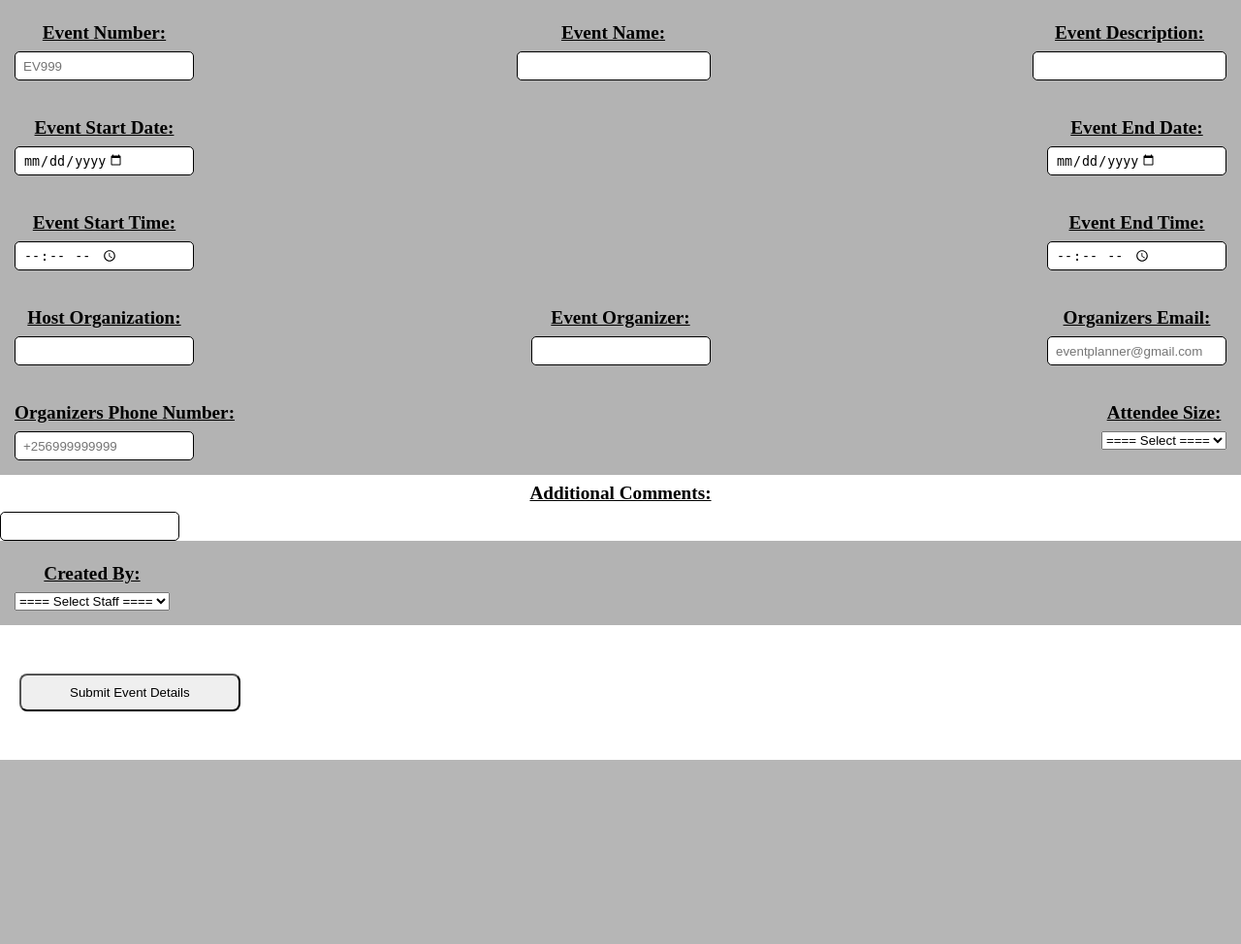
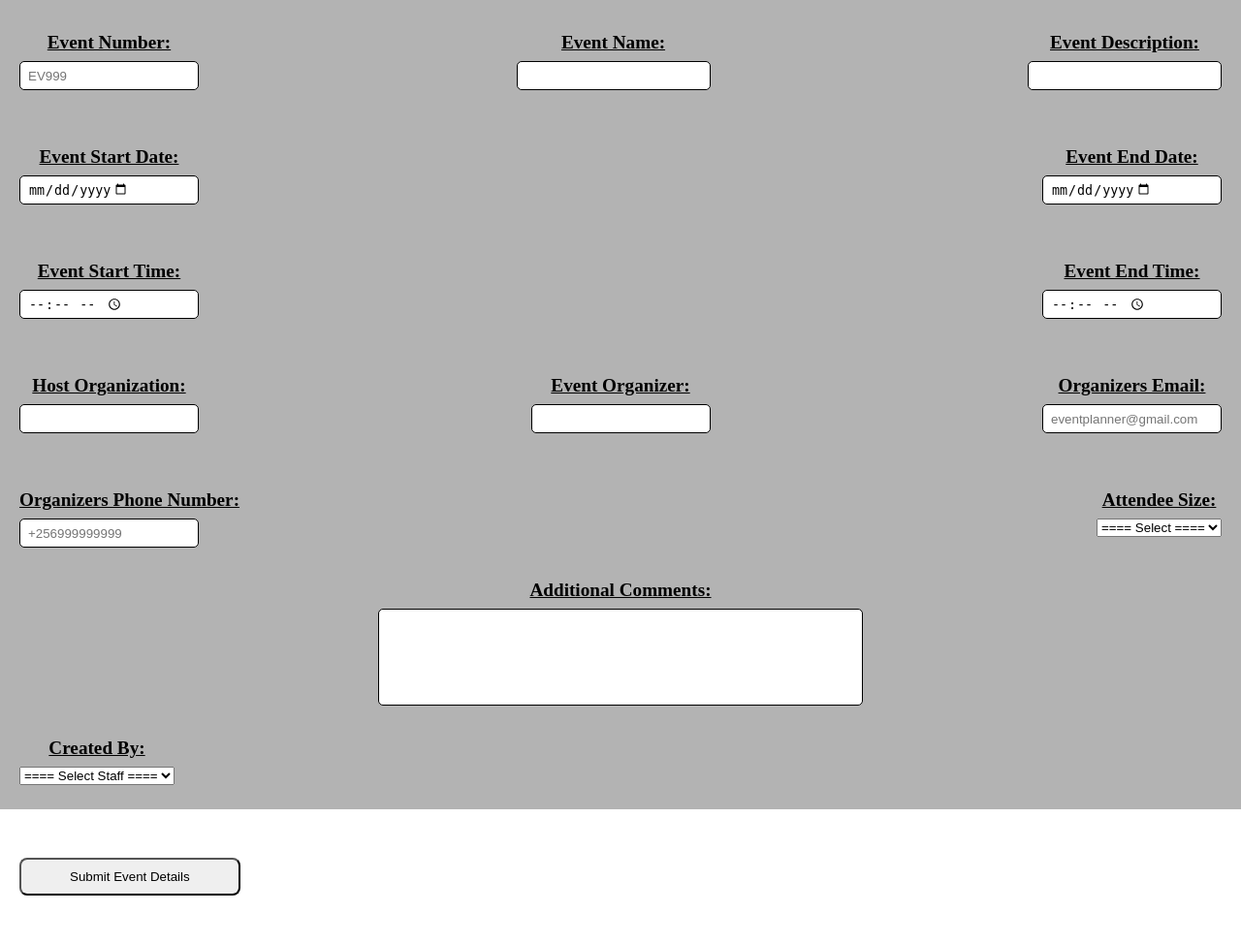
Before and after one commit to ElijahOluwasegun/event_system, a PHP site: page /event_interface.php in a window 1280 px wide. Shown: the part 79-1053 px from the top of the page at 97% size. Before the commit the page ends 863 px from the top, so only its background shows below. Run offline with PHP 8.4, Linux system fonts and the light colour scheme; data that the repository does not hold is empty.

Commit message:
CSS changes

```diff
--- a/css/style.css
+++ b/css/style.css
@@ -22,12 +22,20 @@ h1 {
 
 .input-group {
     background-color: rgb(179, 179, 179);
-    padding: 15px;
+    padding: 25px 20px;
 }
+
 
 .outside-input-group {
     display: flex;
     justify-content: space-between;
+    background-color: rgb(179, 179, 179);
+    /* background-color: rgb(255, 175, 71); */
+}
+
+.outside-input-group2 {
+    display: flex;
+    justify-content: center;
     background-color: rgb(179, 179, 179);
     /* background-color: rgb(255, 175, 71); */
 }
@@ -58,6 +66,11 @@ label {
     height: 30px;
 }
 
+.wider_text {
+    width: 500px;
+    height: 100px;
+}
+
 .btn {
     display: flex;
     background-color: rgb(255, 255, 255);
```
